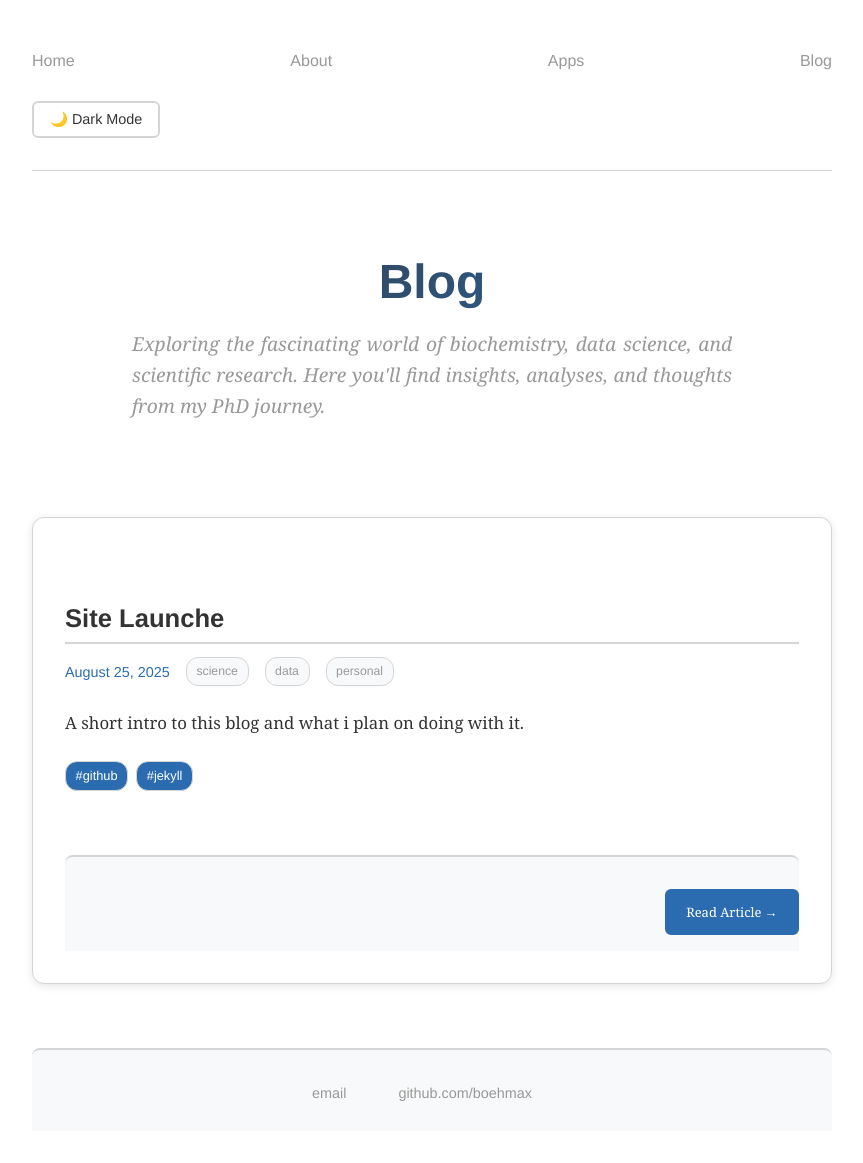
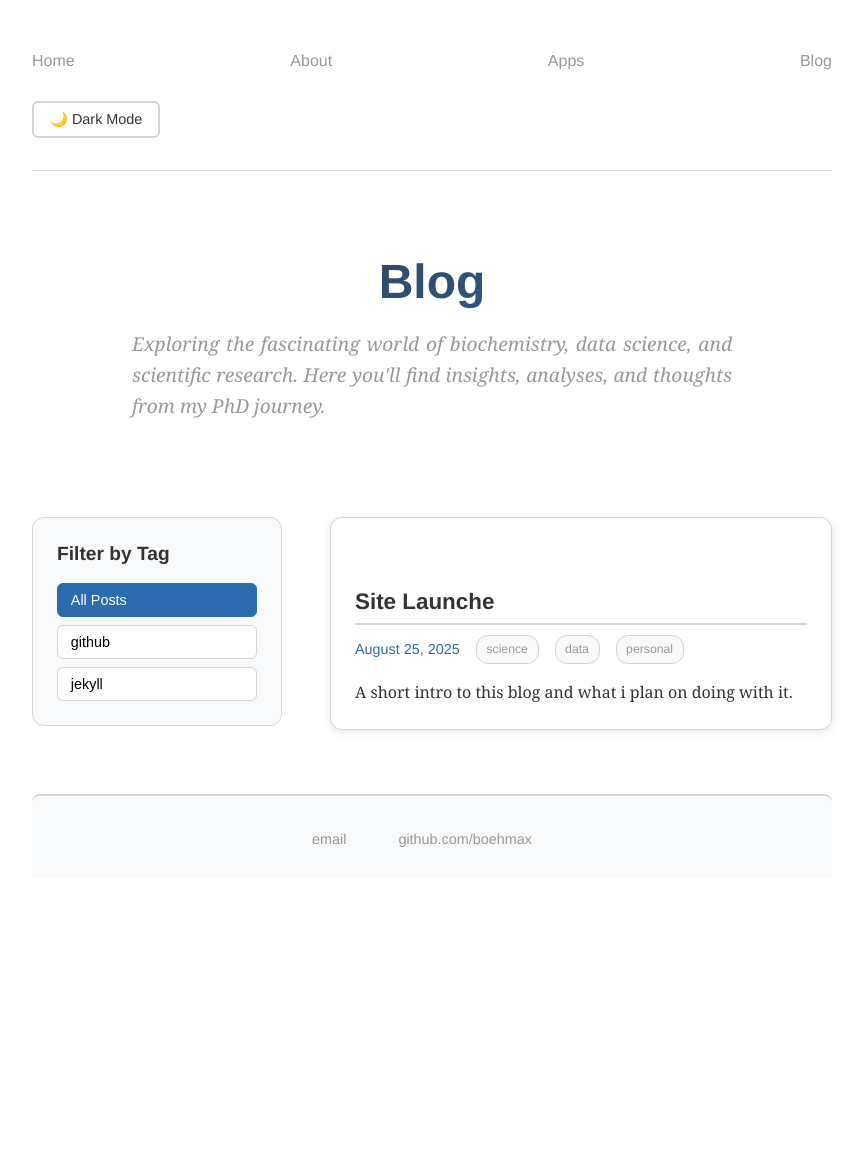
Before and after one commit to boehmax/boehmax.github.io, a Jekyll site: the page built from blog/index.html, in a window 1280 px wide. Shown: the whole page, without its empty margins (208-1071 px from the left). Built offline with Jekyll 4.4.1, drawn with Linux system fonts in a browser that asks for light colours; after the commit the page ends 909 px from its top, so only the background shows below that.

Commit message:
Improve blog page: smaller cards, remove read-more button, add tag filtering sidebar
Co-authored-by: boehmax <90572663+boehmax@users.noreply.github.com>

```diff
--- a/blog/index.html
+++ b/blog/index.html
@@ -8,10 +8,24 @@ title: Blog
 	<p class="blog-intro">Exploring the fascinating world of biochemistry, data science, and scientific research. Here you'll find insights, analyses, and thoughts from my PhD journey.</p>
 </div>
 
+<div class="blog-layout">
+	<aside class="blog-sidebar">
+		<h3>Filter by Tag</h3>
+		<div class="tag-filter">
+			<button class="filter-tag active" data-tag="all">All Posts</button>
+			{% assign all_tags = site.posts | map: 'tags' | join: ',' | split: ',' | uniq | sort %}
+			{% for tag in all_tags %}
+				{% unless tag == empty %}
+					<button class="filter-tag" data-tag="{{ tag | strip }}">{{ tag | strip }}</button>
+				{% endunless %}
+			{% endfor %}
+		</div>
+	</aside>
+
 	<div class="posts-container">
 		{% if site.posts.size > 0 %}
 			{% for post in site.posts %}
-			<article class="post-card">
+				<article class="post-card" data-tags="{{ post.tags | join: ',' }}">
 					<div class="post-card-content">
 						<header class="post-card-header">
 							<h2 class="post-card-title">
@@ -31,24 +45,9 @@ title: Blog
 
 						{% if post.excerpt %}
 							<div class="post-card-excerpt">
-							{{ post.excerpt | strip_html | truncatewords: 25 }}
+								{{ post.excerpt | strip_html | truncatewords: 20 }}
 							</div>
 						{% endif %}
-
-					{% if post.tags and post.tags.size > 0 %}
-						<div class="post-card-tags">
-							{% for tag in post.tags limit:3 %}
-								<span class="tag">#{{ tag }}</span>
-							{% endfor %}
-							{% if post.tags.size > 3 %}
-								<span class="tag more-tags">+{{ post.tags.size | minus: 3 }} more</span>
-							{% endif %}
-						</div>
-					{% endif %}
-
-					<footer class="post-card-footer">
-						<a href="{{ post.url }}" class="read-more-btn">Read Article →</a>
-					</footer>
 					</div>
 				</article>
 			{% endfor %}
@@ -59,9 +58,39 @@ title: Blog
 			</div>
 		{% endif %}
 	</div>
+</div>
 
 {% if site.posts.size > 5 %}
 	<div class="blog-footer">
 		<p>Interested in a specific topic? <a href="mailto:boehmax97@gmail.com">Drop me a line</a> and suggest what you'd like to read about!</p>
 	</div>
 {% endif %}
+
+<script>
+// Tag filtering functionality
+document.addEventListener('DOMContentLoaded', function() {
+	const filterButtons = document.querySelectorAll('.filter-tag');
+	const postCards = document.querySelectorAll('.post-card');
+
+	filterButtons.forEach(button => {
+		button.addEventListener('click', function() {
+			const selectedTag = this.getAttribute('data-tag');
+
+			// Update active button
+			filterButtons.forEach(btn => btn.classList.remove('active'));
+			this.classList.add('active');
+
+			// Filter posts
+			postCards.forEach(card => {
+				const cardTags = card.getAttribute('data-tags');
+
+				if (selectedTag === 'all' || cardTags.includes(selectedTag)) {
+					card.style.display = 'block';
+				} else {
+					card.style.display = 'none';
+				}
+			});
+		});
+	});
+});
+</script>
--- a/css/main.css
+++ b/css/main.css
@@ -1046,10 +1046,63 @@ html {
     font-style: italic;
 }
 
+/* Enhanced Blog Layout with Sidebar */
+.blog-layout {
+    display: grid;
+    grid-template-columns: 250px 1fr;
+    gap: 3rem;
+    margin-bottom: 3rem;
+}
+
+.blog-sidebar {
+    background: var(--code-bg);
+    border: 1px solid var(--border-color);
+    border-radius: 12px;
+    padding: 1.5rem;
+    height: fit-content;
+    position: sticky;
+    top: 2rem;
+}
+
+.blog-sidebar h3 {
+    margin-top: 0;
+    margin-bottom: 1rem;
+    font-size: 1.2em;
+    color: var(--text-color);
+}
+
+.tag-filter {
+    display: flex;
+    flex-direction: column;
+    gap: 0.5rem;
+}
+
+.filter-tag {
+    background: var(--bg-color);
+    border: 1px solid var(--border-color);
+    border-radius: 6px;
+    padding: 0.5rem 0.8rem;
+    font-size: 0.9em;
+    cursor: pointer;
+    transition: all 0.2s ease;
+    text-align: left;
+}
+
+.filter-tag:hover {
+    background: var(--accent-color);
+    color: white;
+    border-color: var(--accent-color);
+}
+
+.filter-tag.active {
+    background: var(--accent-color);
+    color: white;
+    border-color: var(--accent-color);
+}
+
 .posts-container {
     display: grid;
-    gap: 2.5rem;
-    margin-bottom: 3rem;
+    gap: 1.5rem;
 }
 
 .post-card {
@@ -1068,16 +1121,16 @@ html {
 }
 
 .post-card-content {
-    padding: 2rem;
+    padding: 1.5rem;
 }
 
 .post-card-header {
-    margin-bottom: 1.5rem;
+    margin-bottom: 1rem;
 }
 
 .post-card-title {
-    font-size: 1.6em;
-    margin-bottom: 0.8rem;
+    font-size: 1.4em;
+    margin-bottom: 0.6rem;
     line-height: 1.3;
 }
 
@@ -1114,47 +1167,37 @@ html {
 .post-card-excerpt {
     color: var(--text-color);
     line-height: 1.6;
-    margin-bottom: 1.5rem;
-    font-size: 1.05em;
+    margin-bottom: 0;
+    font-size: 1em;
 }
 
-.post-card-tags {
-    display: flex;
-    flex-wrap: wrap;
-    gap: 0.5rem;
-    margin-bottom: 1.5rem;
+/* Hide unused post card elements */
+.post-card-tags,
+.post-card-footer,
+.read-more-btn {
+    display: none;
 }
 
-.post-card-tags .tag {
-    font-size: 0.8em;
-}
+/* Responsive design for blog layout */
+@media (max-width: 768px) {
+    .blog-layout {
+        grid-template-columns: 1fr;
+        gap: 2rem;
+    }
 
-.more-tags {
-    background: var(--link-color) !important;
-    opacity: 0.7;
-}
+    .blog-sidebar {
+        position: relative;
+        top: auto;
+    }
 
-.post-card-footer {
-    display: flex;
-    justify-content: flex-end;
-}
+    .tag-filter {
+        flex-direction: row;
+        flex-wrap: wrap;
+    }
 
-.read-more-btn {
-    background: var(--accent-color);
-    color: white;
-    padding: 0.6rem 1.2rem;
-    border-radius: 6px;
-    font-weight: 500;
-    font-size: 0.9em;
-    transition: all 0.2s ease;
-    border: 2px solid var(--accent-color);
-}
-
-.read-more-btn:hover {
-    background: transparent;
-    color: var(--accent-color);
-    text-decoration: none;
-    transform: translateX(4px);
+    .filter-tag {
+        flex: 0 0 auto;
+    }
 }
 
 .blog-footer {
```
Lines whose indentation alone changed are shown as unchanged.
